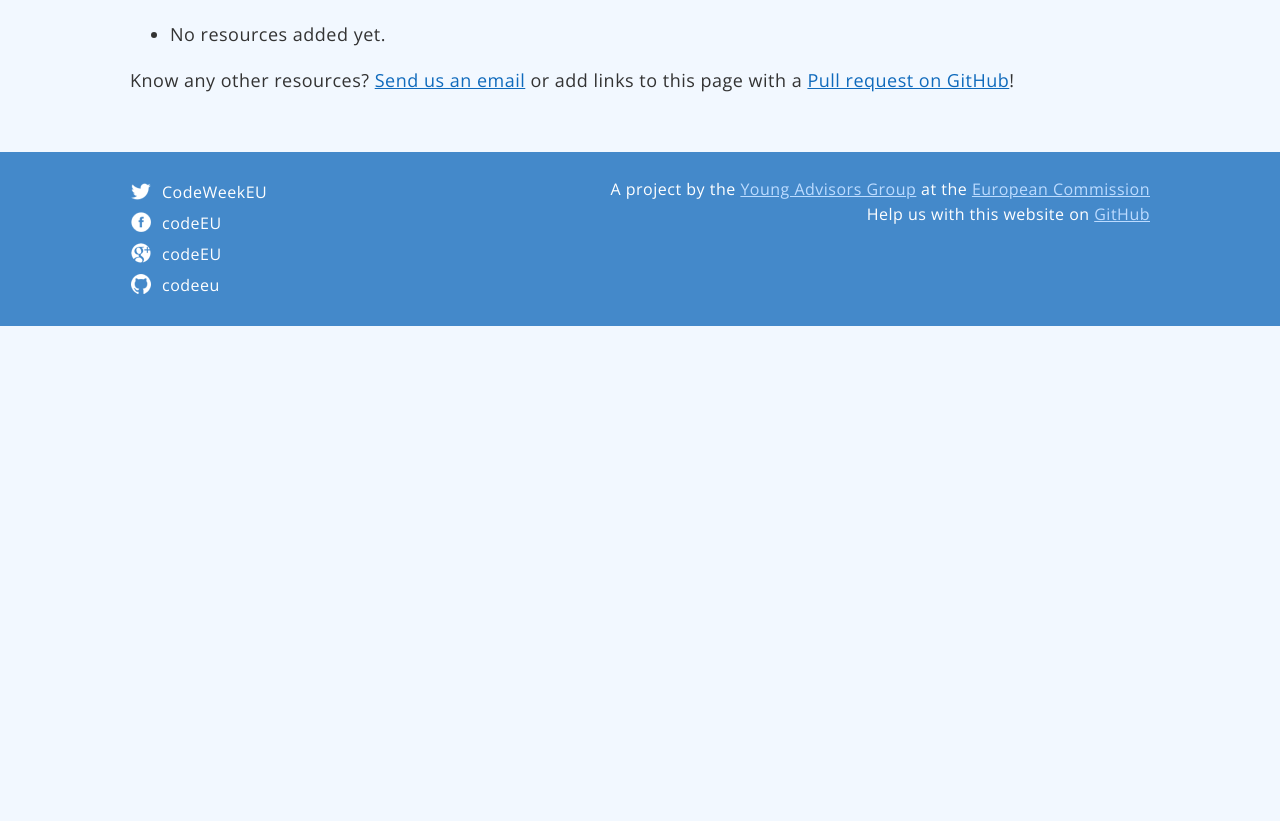
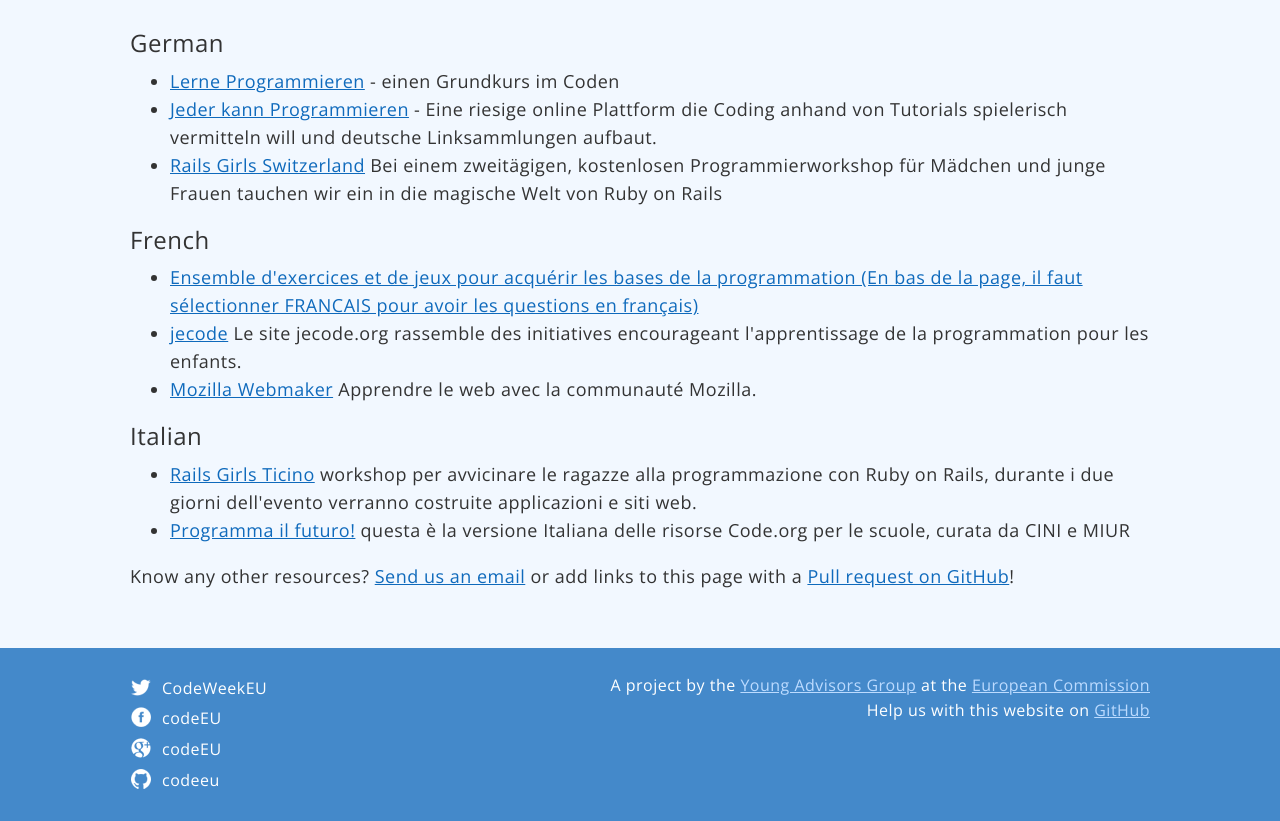
Before and after one commit to codeeu/codeeu.github.io, a Jekyll site: the page built from resources/switzerland/index.html, in a window 1280 px wide, cut to the strip 167-988 px from the top of the page. Built offline with Jekyll 4.4.1, drawn with Linux system fonts in a browser that asks for light colours; nearby versions of some CDN libraries; Markdown is read by kramdown in place of the engine named in the settings; before the commit the page ends 900 px from its top, so only the background shows below that.

Commit message:
added some resources for switzerland

```diff
--- a/resources/switzerland/index.html
+++ b/resources/switzerland/index.html
@@ -2,9 +2,25 @@
 layout: resource
 title: Switzerland
 ---
+	<h3>German </h3>
+	<ul>
+		<li><a href="http://lerneprogrammieren.de">Lerne Programmieren</a> - einen Grundkurs im Coden</li>
+		<li><a href="http://jeder-kann-programmieren.de">Jeder kann Programmieren</a> - Eine riesige online Plattform die Coding anhand von Tutorials spielerisch vermitteln will und deutsche Linksammlungen aufbaut.</li>
+		<li><a href="http://railsgirls.ch">Rails Girls Switzerland</a> Bei einem zweitägigen, kostenlosen Programmierworkshop für Mädchen und junge Frauen tauchen wir ein in die magische Welt von Ruby on Rails</li>
+	</ul>
 
-  <ul>
-   	<li>No resources added yet.</li>
-  </ul>
+	<h3>French</h3>
+	<ul>
+		<li><a href="http://learn.code.org">Ensemble d'exercices et de jeux pour acquérir les bases de la programmation (En bas de la page, il faut sélectionner FRANCAIS pour avoir les questions en français)</li>
+		<li><a href="http://jecode.org">jecode</a> Le site jecode.org rassemble des initiatives encourageant l'apprentissage de la programmation pour les enfants.</li>
+		<li><a href="https://webmaker.org/">Mozilla Webmaker</a> Apprendre le web avec la communauté Mozilla.</li>
+	</ul>
+
+	<h3>Italian</h3>
+	<ul>
+		<li><a href="http://railsgirls.com/Ticino">Rails Girls Ticino</a> workshop per avvicinare le ragazze alla programmazione con Ruby on Rails, durante i due giorni dell'evento verranno costruite applicazioni e siti web.</li>
+		<li><a href="http://programmailfuturo.it/">Programma il futuro!</a> questa è la versione Italiana delle risorse Code.org per le scuole, curata da CINI e MIUR</li>
+	</ul>
+
 
   <p>Know any other resources? <a href="mailto:{{site.contact.email}}">Send us an email</a> or add links to this page with a <a href="https://github.com/codeeu/codeeu.github.io">Pull request on GitHub</a>!</p>
```
